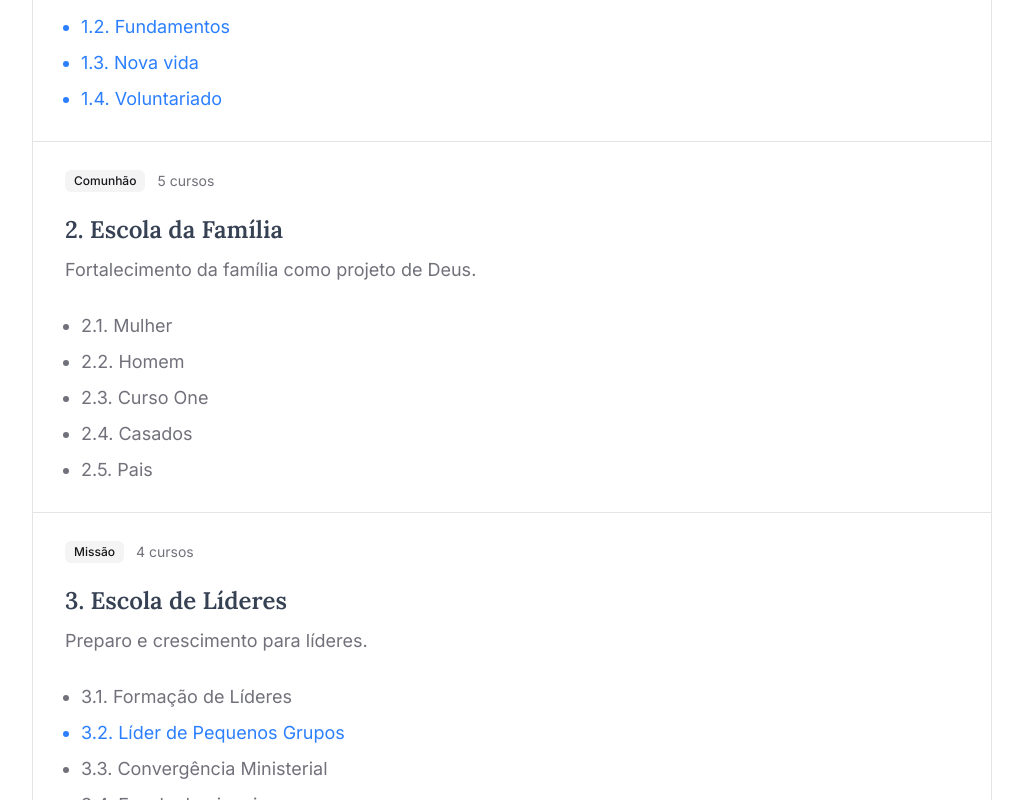
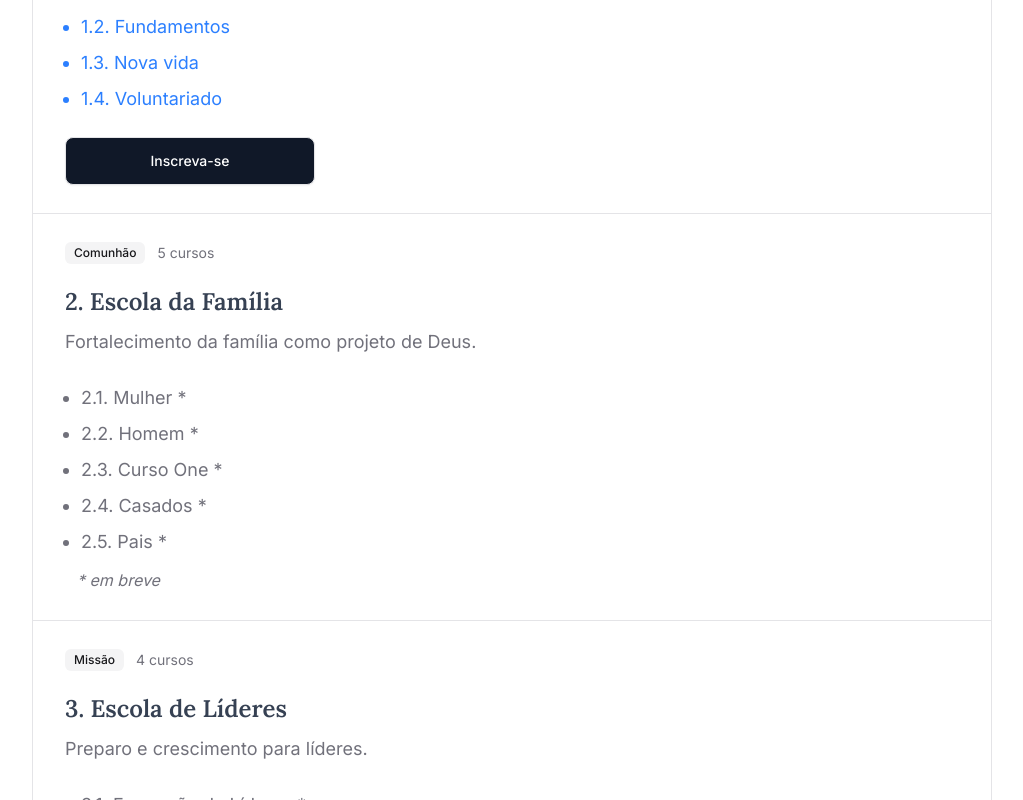
Before and after one commit to oceanodg/ocn-institucional-v4, a Next.js app: page /oceano-academy in a window 1280 px wide. Shown: the part 1080-1880 px from the top of the page, without its empty margins (128-1151 px from the left). Built offline with nearby package versions, Linux system fonts and the light colour scheme.

Commit message:
feat: enhance SchoolCards component with invite link and course title updates for clarity

```diff
--- a/app/(site)/oceano-academy/page.tsx
+++ b/app/(site)/oceano-academy/page.tsx
@@ -4,7 +4,7 @@ import { Container } from "~/components/container";
 import { CTABox } from "~/components/cta-box";
 import { HeroContainer } from "~/components/hero";
 import { SummaryLi } from "~/components/summary-li";
-import { H1, P, Separator } from "~/components/ui";
+import { Button, H1, P, Separator } from "~/components/ui";
 import { Badge } from "~/components/ui/badge";
 import { Card, CardContent, CardHeader } from "~/components/ui/card";
 import { UL } from "~/components/ui/ul";
@@ -26,6 +26,7 @@ interface School {
     label: string;
   };
   hideCoursesQuantity?: boolean;
+  inviteHref?: string;
   courses: Course[];
 }
 
@@ -35,6 +36,7 @@ const data: School[] = [
     title: "1. Escola de Membros",
     description: "Integração e capacitação dos membros.",
     pillar: { label: "Discipulado" },
+    inviteHref: "https://academy-ocn.memberkit.com.br/invites/x4y9DQ/join",
     courses: [
       {
         id: "connect",
@@ -71,11 +73,11 @@ const data: School[] = [
     description: "Fortalecimento da família como projeto de Deus.",
     pillar: { label: "Comunhão" },
     courses: [
-      { id: "mulher", title: "2.1. Mulher" },
-      { id: "homem", title: "2.2. Homem" },
-      { id: "one", title: "2.3. Curso One" },
-      { id: "casados", title: "2.4. Casados" },
-      { id: "pais", title: "2.5. Pais" },
+      { id: "mulher", title: "2.1. Mulher *" },
+      { id: "homem", title: "2.2. Homem *" },
+      { id: "one", title: "2.3. Curso One *" },
+      { id: "casados", title: "2.4. Casados *" },
+      { id: "pais", title: "2.5. Pais *" },
     ],
   },
   {
@@ -86,7 +88,7 @@ const data: School[] = [
     courses: [
       {
         id: "lideranca-geral",
-        title: "3.1. Formação de Líderes",
+        title: "3.1. Formação de Líderes *",
       },
       {
         id: "pequenos-grupos",
@@ -95,11 +97,11 @@ const data: School[] = [
       },
       {
         id: "convergencia-ministerial",
-        title: "3.3. Convergência Ministerial",
+        title: "3.3. Convergência Ministerial *",
       },
       {
         id: "escola-de-pioneiros",
-        title: "3.4. Escola de pioneiros",
+        title: "3.4. Escola de pioneiros *",
       },
     ],
   },
@@ -112,7 +114,7 @@ const data: School[] = [
     courses: [
       {
         id: "ministro-geral",
-        title: "4.1. Escola de Pastores",
+        title: "4.1. Escola de Pastores *",
       },
     ],
   },
@@ -199,6 +201,29 @@ function SchoolCards() {
                 </SummaryLi>
               ))}
             </UL>
+            {school.courses.some((course) => !course.href) && (
+              <p className="mt-3 ml-3 text-sm sm:text-base text-muted-foreground italic">
+                * em breve
+              </p>
+            )}
+            {school.inviteHref ? (
+              <div className="mt-6">
+                <Button
+                  variant="outline"
+                  size="lg"
+                  className="h-12 hover:cursor-pointer bg-gray-900 hover:bg-gray-900/80 text-white hover:text-white w-full sm:w-[250px]"
+                  asChild
+                >
+                  <a
+                    href={school.inviteHref}
+                    target="_blank"
+                    rel="noopener noreferrer"
+                  >
+                    Inscreva-se
+                  </a>
+                </Button>
+              </div>
+            ) : null}
           </CardContent>
 
           {school.id !== data[data.length - 1].id ? <Separator /> : null}
```
